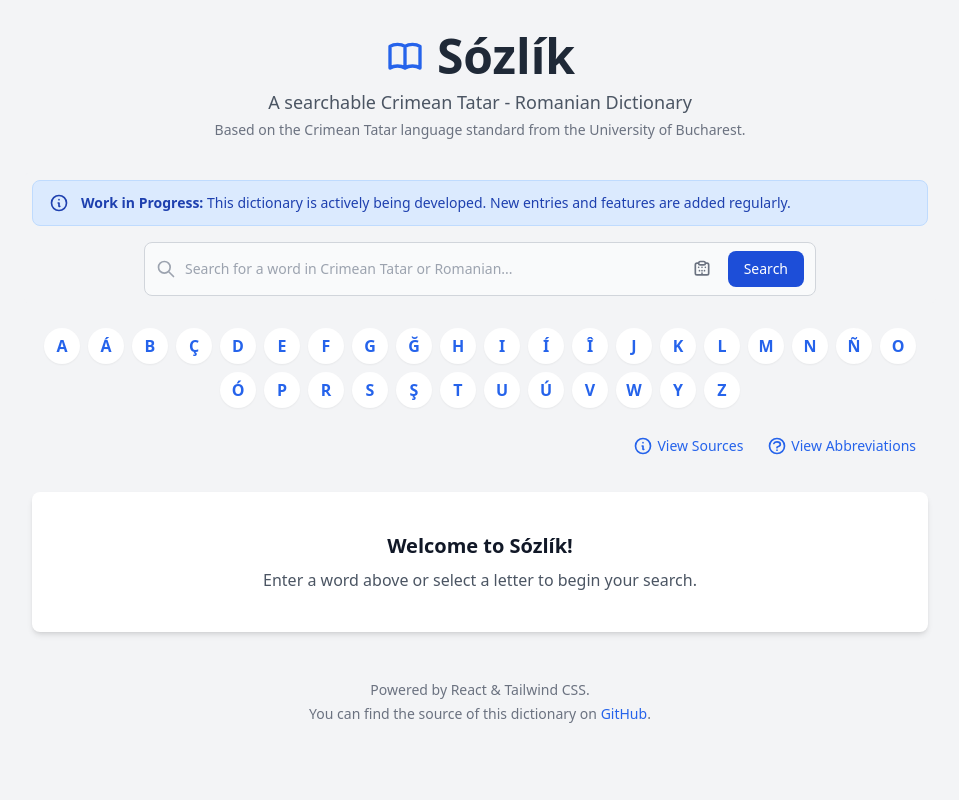
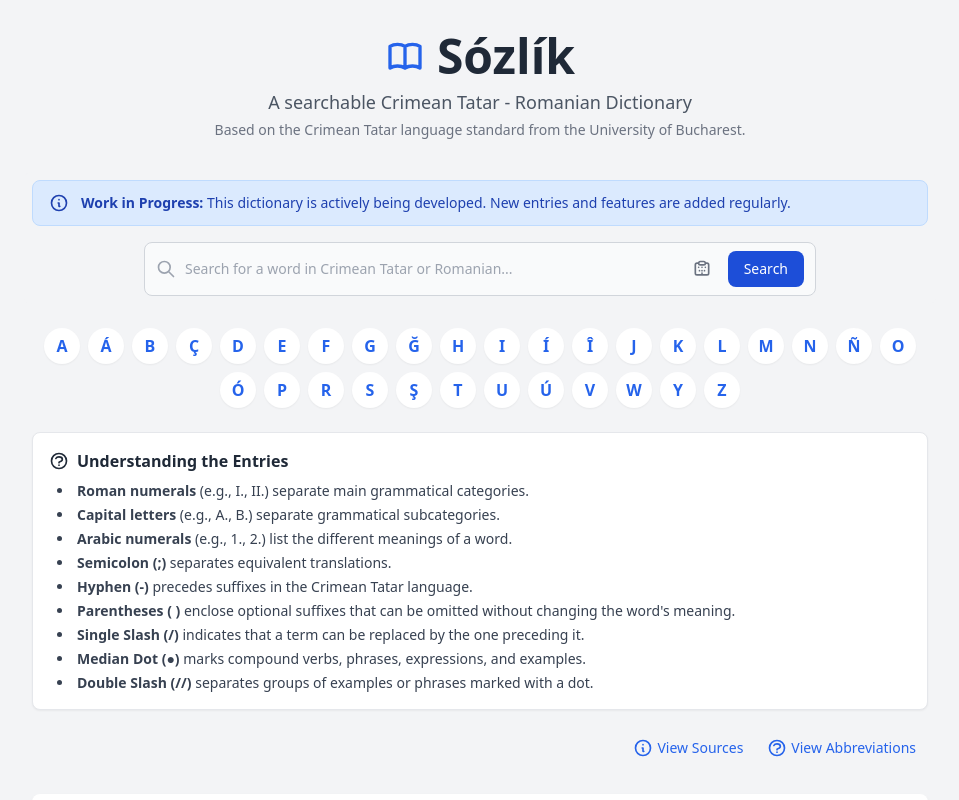
Before and after one commit to Tatar-Tili-Tilsizgasi-Surasi/crimean-tatar-dictionary, a React (Vite) app: page / in a window 1280 px wide. Shown: the top 800 px of the page, without its empty margins (160-1119 px from the left). Built offline with nearby package versions, Linux system fonts and the light colour scheme.

Commit message:
Add files via upload

```diff
--- a/App.tsx
+++ b/App.tsx
@@ -86,6 +86,24 @@ const App: React.FC = () => {
             ))}
           </div>
 
+          <div className="my-6 p-4 bg-white dark:bg-slate-800/80 border border-gray-200 dark:border-slate-700 rounded-lg text-sm text-gray-700 dark:text-gray-300 shadow-sm">
+            <h4 className="flex items-center font-semibold text-base text-gray-800 dark:text-gray-200 mb-2">
+              <QuestionMarkCircleIcon className="h-5 w-5 mr-2 flex-shrink-0" />
+              Understanding the Entries
+            </h4>
+            <ul className="list-disc list-inside space-y-1 pl-2">
+              <li><strong>Roman numerals</strong> (e.g., I., II.) separate main grammatical categories.</li>
+              <li><strong>Capital letters</strong> (e.g., A., B.) separate grammatical subcategories.</li>
+              <li><strong>Arabic numerals</strong> (e.g., 1., 2.) list the different meanings of a word.</li>
+              <li><strong>Semicolon (;)</strong> separates equivalent translations.</li>
+              <li><strong>Hyphen (-)</strong> precedes suffixes in the Crimean Tatar language.</li>
+              <li><strong>Parentheses ( )</strong> enclose optional suffixes that can be omitted without changing the word's meaning.</li>
+              <li><strong>Single Slash (/)</strong> indicates that a term can be replaced by the one preceding it.</li>
+              <li><strong>Median Dot (●)</strong> marks compound verbs, phrases, expressions, and examples.</li>
+              <li><strong>Double Slash (//)</strong> separates groups of examples or phrases marked with a dot.</li>
+            </ul>
+          </div>
+
           <div className="flex justify-end items-center gap-4 mb-8 px-2">
             <button
                 onClick={() => setIsSourcesModalOpen(true)}
```
